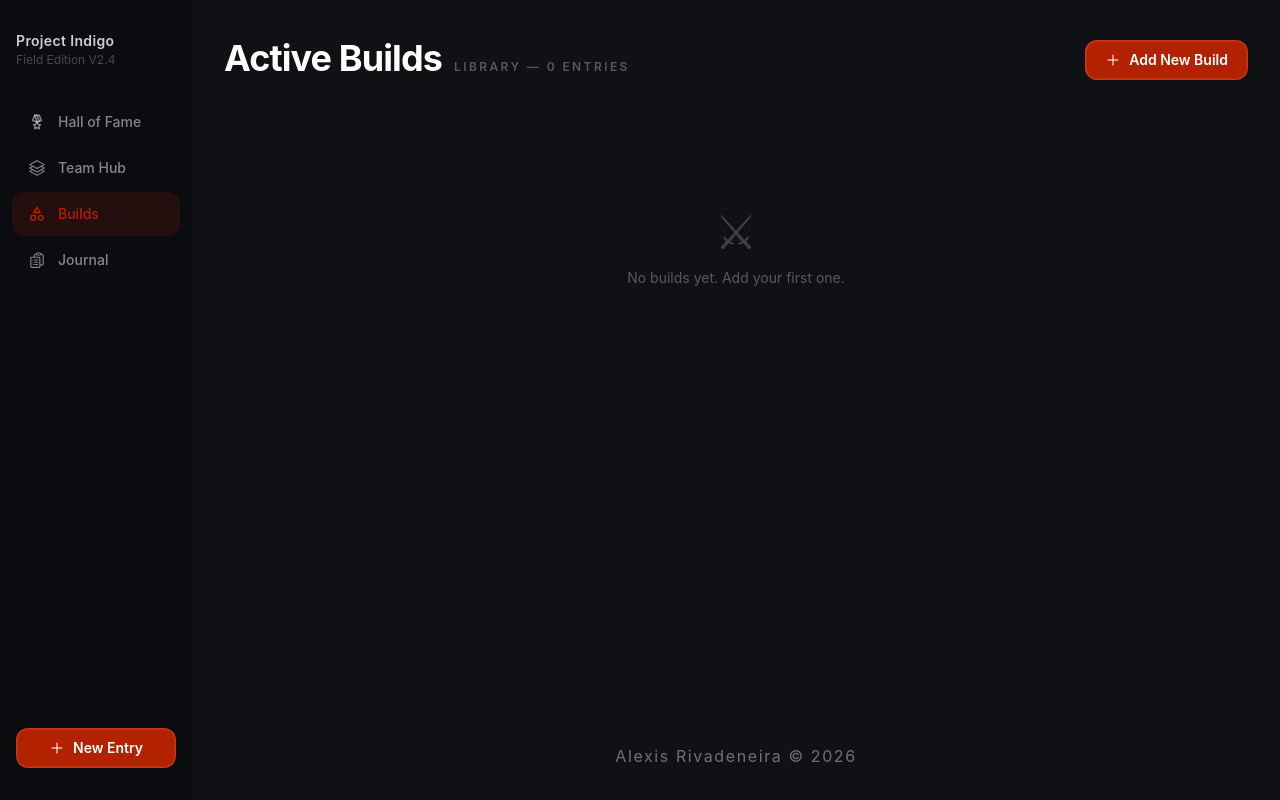
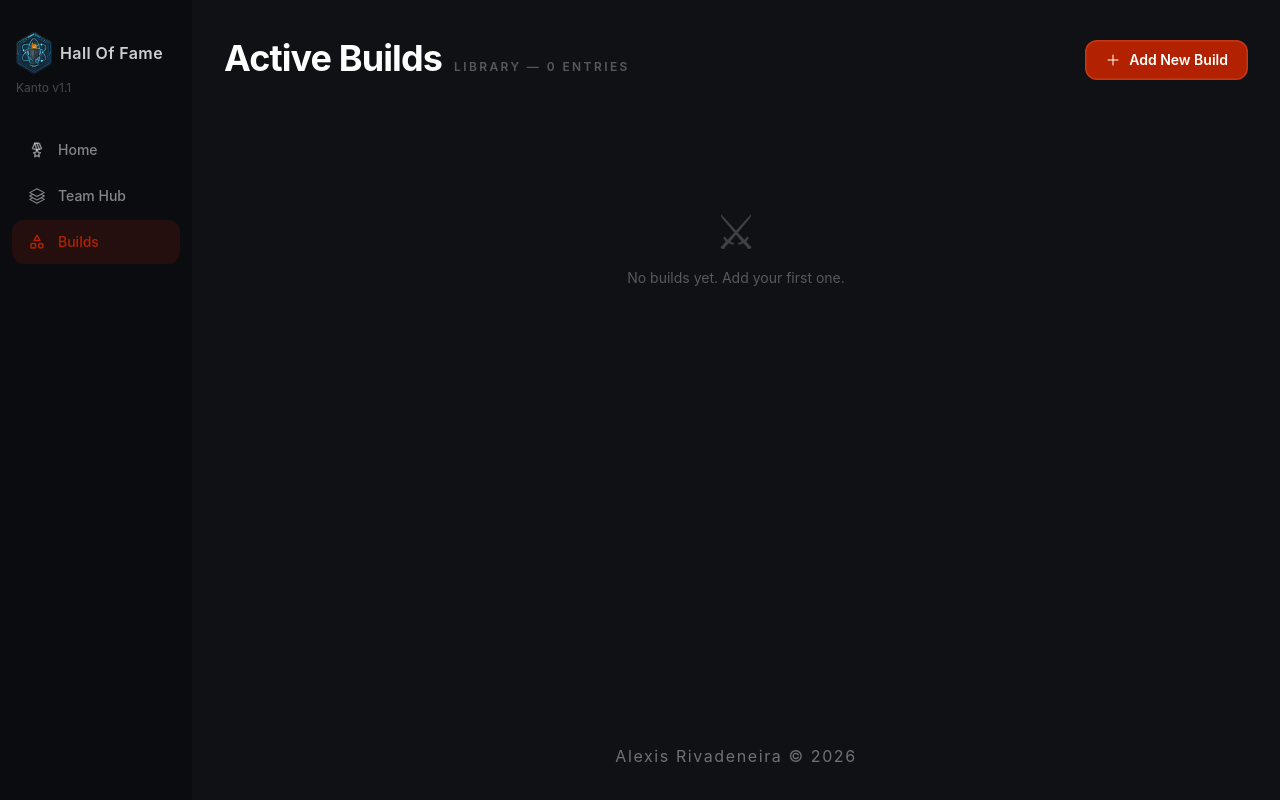
Before and after one commit to alexisriva/hall-of-fame, a React (Vite) app: page /builds in a window 1280 px wide. Built offline with nearby package versions, Linux system fonts and the light colour scheme.

Commit message:
refactor: remove Journal page and update Sidebar branding and navigation items

```diff
--- a/src/App.tsx
+++ b/src/App.tsx
@@ -2,23 +2,6 @@ import { BrowserRouter as Router, Routes, Route } from "react-router-dom";
 import AppLayout from "./components/templates/AppLayout";
 import Home from "./pages/Home";
 import BuildsPage from "./pages/BuildsPage";
-import JournalPage from "./pages/JournalPage";
-
-// ── Mock data ─────────────────────────────────────────────────────────────────
-// PokemonTeam.pokemon is now string[] (build IDs stored in the gameStore).
-// These placeholder IDs match the builds that would be in the store.
-
-const ROSTER: PokemonTeam = {
-  id: "001",
-  regulation: "Regulation H",
-  name: "Vanguard Elite 01",
-  pokemon: ["006", "025", "658", "448", "445"],
-  leads: [],
-  counters: [],
-  additionalInsights: "",
-  wins: 0,
-  losses: 0,
-};
 
 function App() {
   return (
@@ -27,7 +10,6 @@ function App() {
         <Route element={<AppLayout />}>
           <Route path="/" element={<Home />} />
           <Route path="/builds" element={<BuildsPage />} />
-          <Route path="/journal" element={<JournalPage team={ROSTER} />} />
           <Route
             path="*"
             element={
--- a/src/components/organisms/Sidebar.tsx
+++ b/src/components/organisms/Sidebar.tsx
@@ -1,17 +1,13 @@
 import type { FC } from "react";
 import { useLocation, useNavigate } from "react-router-dom";
-import {
-  HiOutlineSquare3Stack3D,
-  HiOutlineClipboardDocumentList,
-  HiPlus,
-} from "react-icons/hi2";
+import { HiOutlineSquare3Stack3D } from "react-icons/hi2";
 import { TbMedal2, TbTriangleSquareCircle } from "react-icons/tb";
 import Tile from "../molecules/Tile";
-import Button from "../atoms/Button";
+import logo from "../../assets/logo.svg";
 
 const NAV_ITEMS = [
   {
-    label: "Hall of Fame",
+    label: "Home",
     icon: <TbMedal2 size={18} />,
     path: "/",
   },
@@ -25,29 +21,23 @@ const NAV_ITEMS = [
     icon: <TbTriangleSquareCircle size={18} />,
     path: "/builds",
   },
-  {
-    label: "Journal",
-    icon: <HiOutlineClipboardDocumentList size={18} />,
-    path: "/journal",
-  },
 ];
 
-interface SidebarProps {
-  onNewEntry?: () => void;
-}
-
-const Sidebar: FC<SidebarProps> = ({ onNewEntry }) => {
+const Sidebar: FC = () => {
   const location = useLocation();
   const navigate = useNavigate();
 
   return (
     <aside className="w-48 shrink-0 h-screen flex flex-col gap-8 py-8 px-3 bg-[#0A0C10]">
       {/* Brand */}
-      <div className="px-1">
-        <p className="text-white/80 font-semibold text-sm tracking-wide leading-tight">
-          Project Indigo
-        </p>
-        <p className="text-white/25 text-xs mt-0.5">Field Edition V2.4</p>
+      <div className="px-1 flex flex-col gap-1">
+        <div className="flex items-center gap-2">
+          <img src={logo} width={36} alt="Logo" />
+          <p className="text-white/80 font-semibold tracking-wide leading-tight">
+            Hall Of Fame
+          </p>
+        </div>
+        <p className="text-white/25 text-xs mt-0.5">Kanto v1.1</p>
       </div>
 
       {/* Nav */}
@@ -62,17 +52,6 @@ const Sidebar: FC<SidebarProps> = ({ onNewEntry }) => {
           />
         ))}
       </nav>
-
-      {/* New Entry CTA */}
-      <div className="mt-auto px-1">
-        <Button
-          label="New Entry"
-          icon={<HiPlus size={16} />}
-          variant="primary"
-          fullWidth
-          onClick={onNewEntry}
-        />
-      </div>
     </aside>
   );
 };
```
